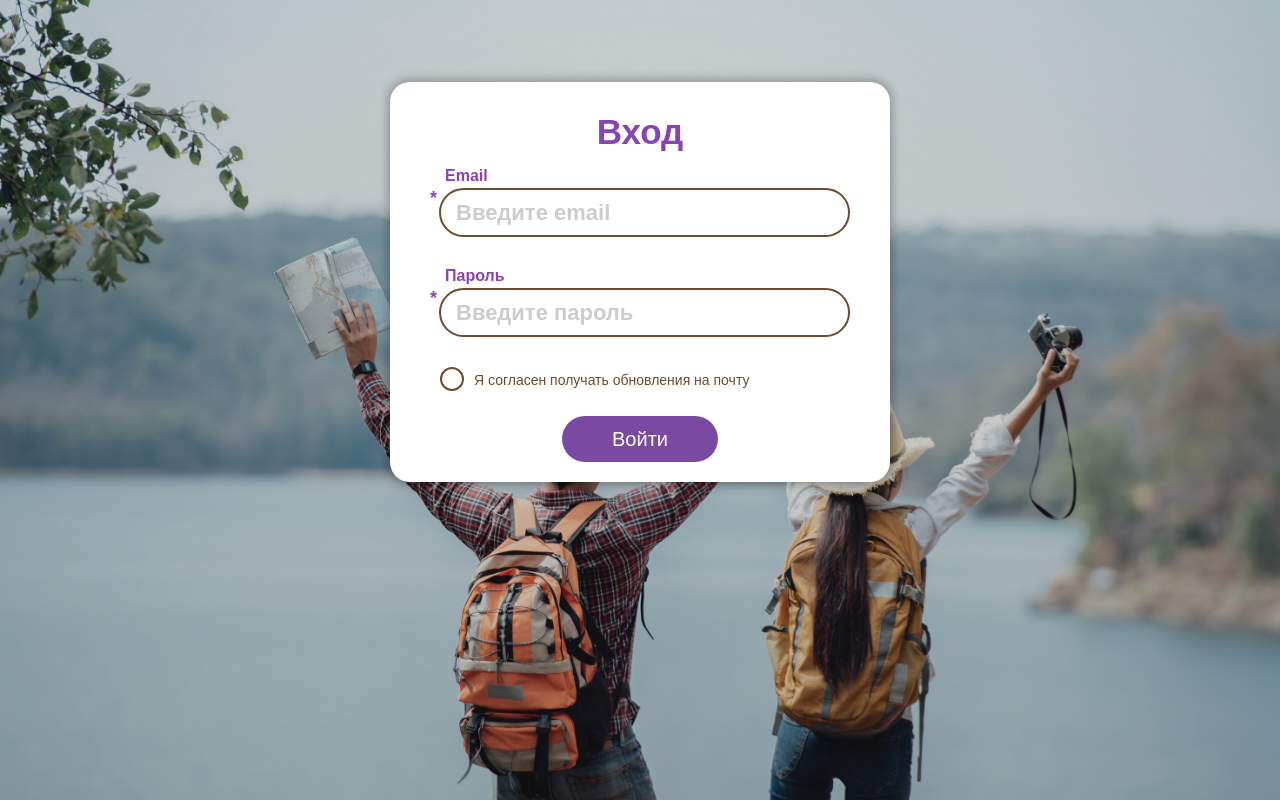
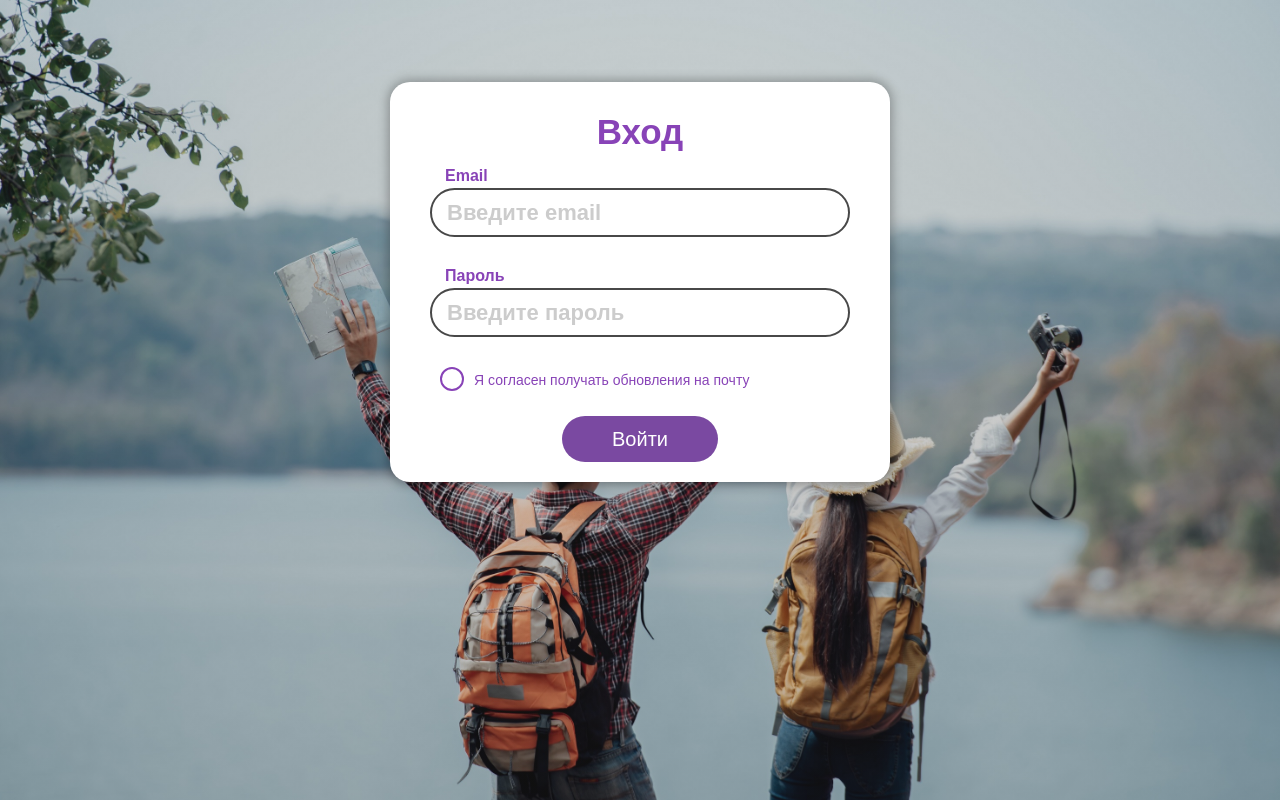
Before and after one commit to LucyStep/react-innopolis-graduation-project, a React (Create React App) app in the folder my_react_app/: page / in a window 1280 px wide. Before the commit this address led to /login. Built offline with nearby package versions, Linux system fonts and the light colour scheme.

Commit message:
Added login page, but redirect doesn't work

```diff
--- a/my_react_app/package.json
+++ b/my_react_app/package.json
@@ -15,6 +15,8 @@
     "react-redux": "^7.2.6",
     "react-router-dom": "^6.0.2",
     "react-scripts": "4.0.3",
+    "redux-logger": "^3.0.6",
+    "validator": "^13.7.0",
     "web-vitals": "^1.1.2"
   },
   "scripts": {
--- a/my_react_app/public/index.html
+++ b/my_react_app/public/index.html
@@ -2,29 +2,15 @@
 <html lang="ru">
   <head>
     <meta charset="utf-8" />
-    <link rel="icon" href="%PUBLIC_URL%/favicon.ico" />
+
     <meta name="viewport" content="width=device-width, initial-scale=1" />
     <meta name="theme-color" content="#000000" />
     <meta
       name="description"
       content="Web site created using create-react-app"
     />
-    <link rel="apple-touch-icon" href="%PUBLIC_URL%/logo192.png" />
-    <!--
-      manifest.json provides metadata used when your web app is installed on a
-      user's mobile device or desktop. See https://developers.google.com/web/fundamentals/web-app-manifest/
-    -->
-    <link rel="manifest" href="%PUBLIC_URL%/manifest.json" />
-    <!--
-      Notice the use of %PUBLIC_URL% in the tags above.
-      It will be replaced with the URL of the `public` folder during the build.
-      Only files inside the `public` folder can be referenced from the HTML.
 
-      Unlike "/favicon.ico" or "favicon.ico", "%PUBLIC_URL%/favicon.ico" will
-      work correctly both with client-side routing and a non-root public URL.
-      Learn how to configure a non-root public URL by running `npm run build`.
-    -->
-    <title>React App</title>
+    <title>Интернет-магазин React App</title>
   </head>
   <body>
     <noscript>Вам нужно включить JS, чтобы приложение заработало</noscript>
--- a/my_react_app/src/App.js
+++ b/my_react_app/src/App.js
@@ -1,20 +1,40 @@
 import MainPage from './pages/MainPage/MainPage';
 import LoginPage from './pages/LoginPage/LoginPage';
 import BasketPage from './pages/BasketPage/BasketPage';
+import {authEmail, authPassword} from './authUser.json'
+import {Routes, Route, useLocation} from 'react-router-dom';
+import {useEffect} from "react";
 
-import {Routes, Route, Navigate} from 'react-router-dom';
+function App() {
+
+  //useLocation для перехода со страницы авторизации на страницу товаров, не работает
+
+  const location = useLocation()
+
+  useEffect(() => {
+    if (localStorage.getItem("credentials")) {
+      const credentials = JSON.parse(localStorage.getItem("credentials"));
+      console.log(authEmail)
+      if (credentials.email === authEmail && credentials.password === authPassword)
+        location.pathname = '/products';
+    }
+    else {
+      localStorage.removeItem("credentials")
+      location.pathname = '/login';
+      console.log(location.pathname)
+    }
+  }, [location])
 
 
-function App() {
   return (
     <div className="App">
       <Routes>
-        <Route path="/" element={<Navigate to ="/login" />} />
+        <Route path={'/'} element={<LoginPage/>}/>
         <Route path={'products'} element={<MainPage/>}/>
         <Route path={'basket'} element={<BasketPage/>}/>
-        <Route path={'login'} element={<LoginPage/>}/>
       </Routes>
     </div>
+
   )
 }
 
--- /dev/null
+++ b/my_react_app/src/authUser.json
@@ -0,0 +1,4 @@
+{
+  "authEmail": "admin@gmail.com",
+  "authPassword": "12345678"
+}
--- a/my_react_app/src/pages/LoginPage/LoginPage.css
+++ b/my_react_app/src/pages/LoginPage/LoginPage.css
@@ -33,35 +33,28 @@
     margin-bottom: 15px;
 }
 
-.login__label-email,
-.login__label-password {
+.login__label {
     font-size: 16px;
     align-self: flex-start;
     padding-left: 15px;
     margin-bottom: 3px;
 }
 
-.login__email-wrapper,
-.login__password-wrapper {
+.login__wrapper {
     display: flex;
     width: 100%;
-}
-
-.login__required-sign {
-    align-self: flex-start;
-    font-size: 18px;
-    padding-right: 2px;
 }
 
 .login__input {
     align-self: flex-start;
     border-radius: 25px;
-    border: 2px solid #704a2d;
+    border: 2px solid #484848;
     width: 100%;
     height: 49px;
     padding: 5px 15px;
     font-size: 22px;
     font-weight: bold;
+    color: #484848;
 }
 
 .login__valid {
@@ -69,12 +62,7 @@
     padding-left: 8px;
     margin-bottom: 10px;
     height: 22px;
-    font-size: 10px;
-}
-
-.login__email-warning,
-.login__password-warning {
-    display: none;
+    font-size: 12px;
     color: #CB2424;
 }
 
@@ -90,7 +78,6 @@
     align-self: flex-start;
     margin-bottom: 25px;
     margin-left: 10px;
-    color: #704a2d;
 }
 
 .login__checkbox {
@@ -127,16 +114,3 @@
     padding-left: 10px;
     flex-shrink: 1;
 }
-
-.invalid-input {
-    border: 2px solid #CB2424;
-}
-
-.invalid-text {
-    color: #CB2424;
-}
-
-.enter-link {
-    color: #fff;
-    text-decoration: none;
-}
--- a/my_react_app/src/pages/LoginPage/LoginPage.jsx
+++ b/my_react_app/src/pages/LoginPage/LoginPage.jsx
@@ -1,19 +1,17 @@
 import './LoginPage.css';
-import {Link} from "react-router-dom";
-import React from "react";
-import Button from "../../components/Button/Button";
-
+import React, {useState} from 'react';
+import Button from '../../components/Button/Button';
 
 function LoginPage() {
+  const [email, setEmail] = useState('')
+  const [password, setPassword] = useState('')
 
-  const emailInput = document.getElementById('input-email');
-  const passwordInput = document.getElementById('input-password');
-  const emailLabel = document.querySelector('.login__label-email');
-  const passwordLabel = document.querySelector('.login__label-password');
-  const emailRequiredSign = document.querySelector('.login__email-wrapper > .login__required-sign');
-  const passwordRequiredSign = document.querySelector('.login__password-wrapper > .login__required-sign');
-  const noEmail = document.querySelector('.login__email-warning');
-  const noPassword = document.querySelector('.login__password-warning');
+  const [isEmailError, setIsEmailError] = useState(false);
+  const [emailErrorMessage, setEmailErrorMessage] = useState('');
+
+  const [isPasswordError, setIsPasswordError] = useState(false);
+  const [passwordErrorMessage, setPasswordErrorMessage] = useState('');
+
   const userCredentials = {};
 
   function validateEmail(email) {
@@ -26,108 +24,109 @@ function LoginPage() {
     return re.test(password);
   }
 
-  function makeFieldRed(field = {}) {
-    if (field.email) {
-      noEmail.textContent = field.email;
-      noEmail.style.display = 'block';
-      emailInput.classList.add('invalid-input');
-      emailLabel.classList.add('invalid-text');
-      emailRequiredSign.classList.add('invalid-text');
+// // Проверка имейла
+
+  const emailValidation = (email) => {
+
+    if (email !== "") {
+
+      if (validateEmail(email)) {
+        userCredentials.email = email;
+      } else {
+        setIsEmailError(true);
+        setEmailErrorMessage('Email невалидный')
+      }
     }
-    if (field.password) {
-      noPassword.textContent = field.password;
-      passwordInput.classList.add('invalid-input');
-      passwordLabel.classList.add('invalid-text');
-      passwordRequiredSign.classList.add('invalid-text');
-      noPassword.style.display = 'block';
+
+    if (email === "") {
+      setIsEmailError(true);
+      setEmailErrorMessage('Поле обязательно для заполнения')
     }
   }
 
-// Проверка имейла
+// // Проверка пароля
 
-  const emailValidation = () => {
-    console.log(emailInput)
-    if (emailInput.value !== "") {
+  const passwordValidation = (password) => {
 
-      if (validateEmail(emailInput.value)) {
-        emailInput.classList.remove('invalid-input');
-        emailLabel.classList.remove('invalid-text');
-        emailRequiredSign.classList.remove('invalid-text');
-        noEmail.style.display = 'none';
-        userCredentials.email = emailInput.value;
+    if (password !== "") {
+
+      if (password.length >= 8 && validatePassword(password)) {
+        userCredentials.password = password;
       } else {
-        makeFieldRed({email: 'Email невалидный'})
+        setIsPasswordError(true);
+        setPasswordErrorMessage('Пароль невалидный')
+      }
+      if (password.length < 8) {
+        setIsPasswordError(true);
+        setPasswordErrorMessage('Пароль должен содержать как минимум 8 символов')
       }
     }
 
-    if (emailInput.value === "") {
-      makeFieldRed({email: 'Поле обязательно для заполнения'})
-    }
-  }
-
-// Проверка пароля
-
-  const passwordValidation = () => {
-    if (passwordInput.value !== "") {
-
-      if (passwordInput.value.length >= 8 && validatePassword(passwordInput.value)) {
-        passwordInput.classList.remove('invalid-input');
-        passwordLabel.classList.remove('invalid-text');
-        passwordRequiredSign.classList.remove('invalid-text');
-        noPassword.style.display = 'none';
-        userCredentials.password = passwordInput.value;
-      } else {
-        noPassword.textContent = 'Пароль невалидный';
-      }
-
-      if (passwordInput.value.length < 8) {
-        makeFieldRed({password: 'Пароль должен содержать как минимум 8 символов'})
-      }
-    }
-    if (passwordInput.value === "") {
-      makeFieldRed({password: 'Поле обязательно для заполнения'})
+    if (password === "") {
+      setIsPasswordError(true);
+      setPasswordErrorMessage('Поле обязательно для заполнения')
     }
   }
 
   function onClick() {
-    emailValidation();
-    passwordValidation();
+    passwordValidation(password);
+    emailValidation(email);
     if (userCredentials.email && userCredentials.password) {
-      console.log(userCredentials);
+      localStorage.setItem('credentials', JSON.stringify(userCredentials));
     }
   }
 
   return (
     <div className={'container'}>
-      <form className={'login'} method={'post'}>
+      <form className={'login'}>
         <h1 className={'login__title'}>Вход</h1>
-        <label className={'login__label-email'} htmlFor={'input-email'}>Email</label>
-        <div className={'login__email-wrapper'}>
-          <span className={'login__required-sign'}>*</span>
-          <input className={'login__input'} type={'email'} placeholder="Введите email" id={'input-email'} required/>
+        <label className={'login__label'} htmlFor={'input-email'}>
+          Email
+        </label>
+        <div className={'login__wrapper'}>
+          <input
+            id={'input-email'}
+            value={email}
+            className={'login__input'}
+            type={'email'}
+            placeholder={"Введите email"}
+            required
+            onChange={e => setEmail(e.target.value)}
+          />
         </div>
         <div className={'login__valid'}>
-          <p className={'login__email-warning'}/>
+          {emailErrorMessage}
         </div>
-        <label className={'login__label-password'} htmlFor={'input-password'}>Пароль</label>
-        <div className={'login__password-wrapper'}>
-          <span className={'login__required-sign'}>*</span>
-          <input className={'login__input'} type={'password'} placeholder="Введите пароль" id={'input-password'}
-                 required/>
+        <label className={'login__label'} htmlFor={'input-password'}>
+          Пароль
+        </label>
+        <div className={'login__wrapper'}>
+          <input
+            id={'input-password'}
+            value={password}
+            className={'login__input'}
+            type={'password'}
+            placeholder={"Введите пароль"}
+            required
+            onChange={e => setPassword(e.target.value)}
+          />
         </div>
         <div className={'login__valid'}>
-          <p className={'login__password-warning'}/>
+          {passwordErrorMessage}
         </div>
         <div className={'login__checkbox-wrapper'}>
-          <input className={'login__checkbox'} type={'checkbox'} id={'input-checkbox'}/>
+          <input
+            className={'login__checkbox'}
+            type={'checkbox'}
+            id={'input-checkbox'}
+          />
           <div className={'login__checkbox-mark'}/>
-          <label className={'login__checkbox-label'} htmlFor={'input-checkbox'}>Я согласен получать обновления на
-            почту</label>
+          <label className={'login__checkbox-label'} htmlFor={'input-checkbox'}>
+            Я согласен получать обновления на почту
+          </label>
         </div>
         <Button login onClick={onClick}>
-          <Link to={'/products'} className={'enter-link'}>
           Войти
-          </Link>
         </Button>
       </form>
     </div>
```
Also changed, not shown: 1 other file (tests, documents, lock files or other folders).
